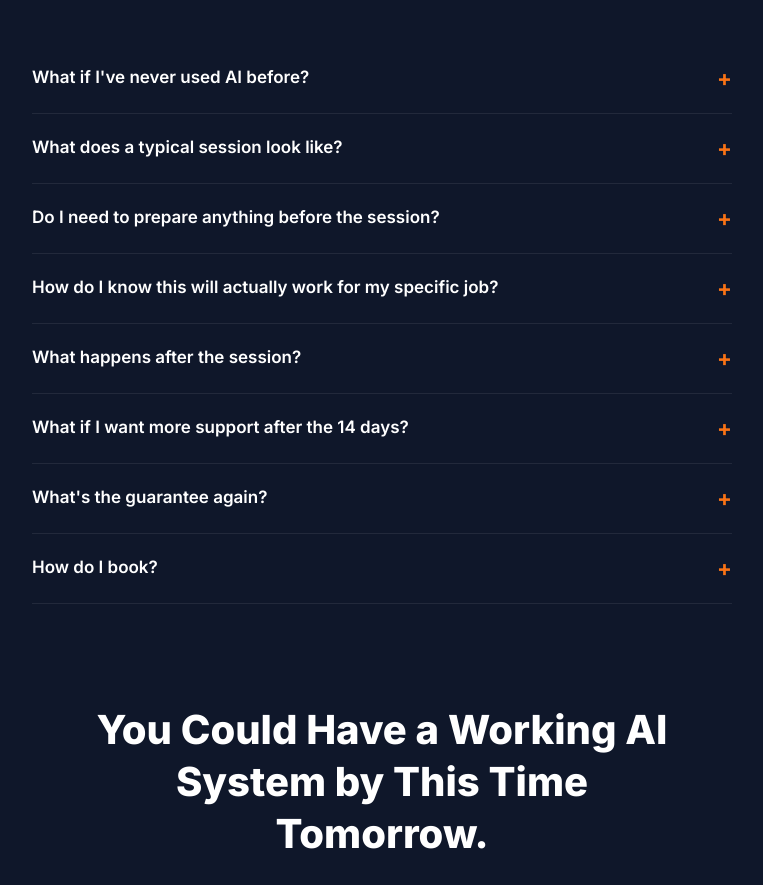
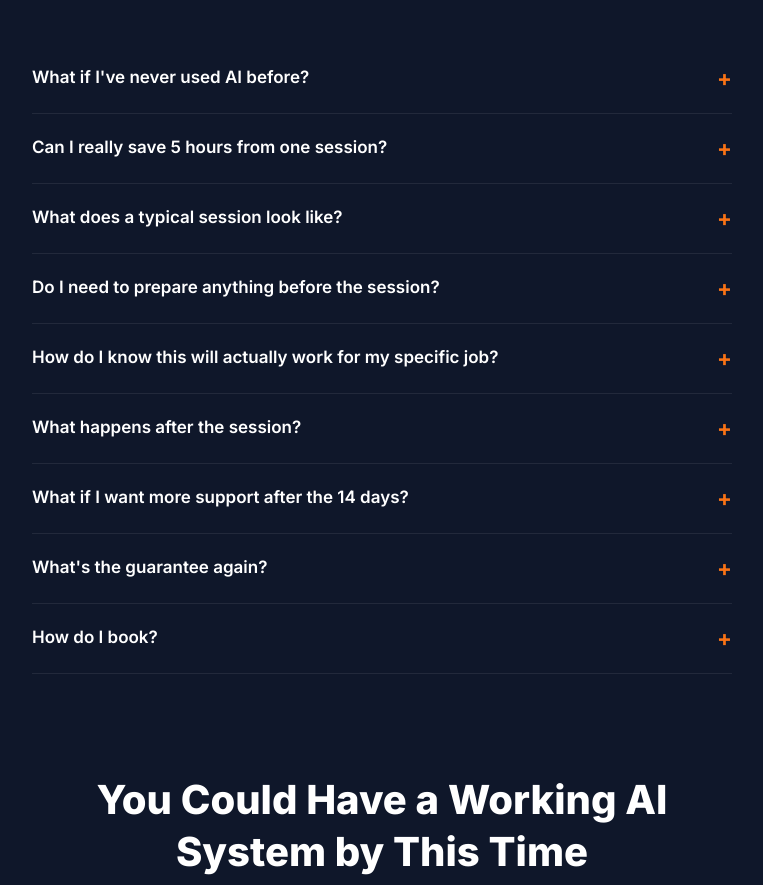
Before and after one commit to samkershner1234-aisk/ai-with-sam, a React (Vite) app: page / in a window 1280 px wide. Shown: the part 5160-6045 px from the top of the page, without its empty margins (258-1021 px from the left). Built offline with nearby package versions, Linux system fonts and the light colour scheme.

Commit message:
Add FAQs to FAQSection component

```diff
--- a/src/components/landing/FAQSection.jsx
+++ b/src/components/landing/FAQSection.jsx
@@ -3,6 +3,7 @@ import { CTA_URL } from "./constants";
 
 const faqs=[
   {q:"What if I've never used AI before?",a:"Even better. Clients who have never used AI before often get the most out of this because we build something from scratch that fits exactly how they already work. No prior knowledge needed."},
+  {q:"Can I really save 5 hours from one session?",a:"Yes. Every client leaves with a working system the same day, and the guarantee exists because most people save more than 5 hours in week one alone."},
   {q:"What does a typical session look like?",a:"We start the session on Google Meet with a quick 5-minute overview of what I've prepared based on your role. Then we spend 50–55 minutes building your custom AI solution live. You watch, ask questions, and by the end, you have something working."},
   {q:"Do I need to prepare anything before the session?",a:"Just come ready to describe how you work. The more specific you can be about your day-to-day tasks, the more useful the solution I build will be. No software to install. No materials to read."},
   {q:"How do I know this will actually work for my specific job?",a:"Before every session I research your role, industry, and common workflows so I can build something relevant before we even start. If for any reason I can't build something useful, you don't pay."},
```
